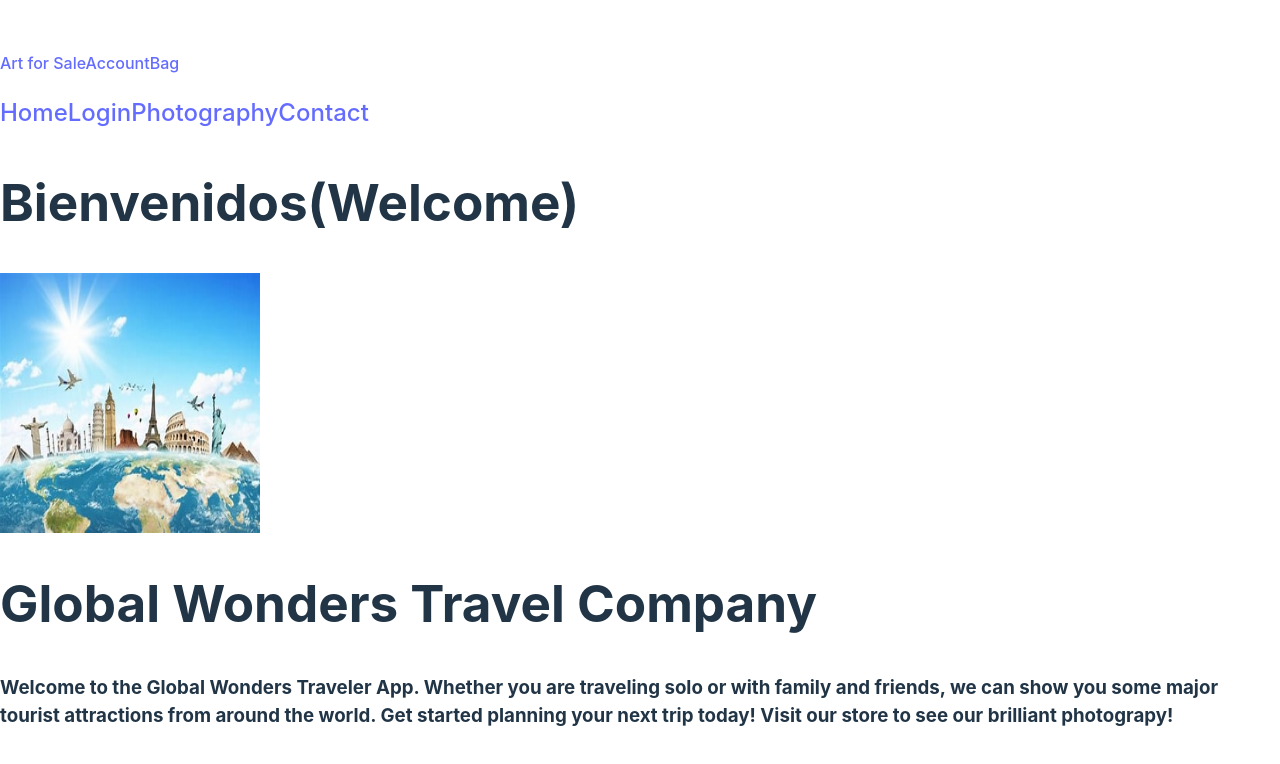
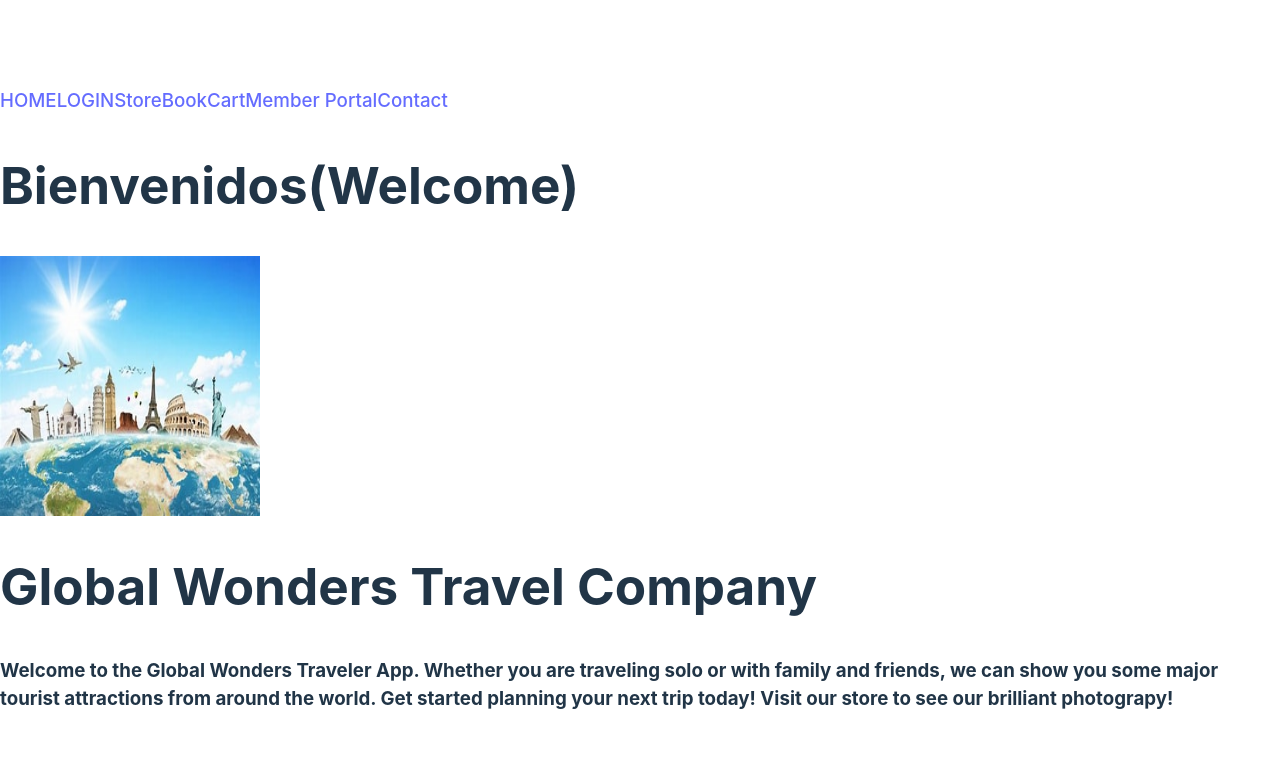
Before and after one commit to bgilmore86/GWTC.2024.Capstone1, a React (Vite) app: page / in a window 1280 px wide. Shown: the top 764 px of the page. Built offline with nearby package versions, Linux system fonts and the light colour scheme.

Commit message:
updated files

```diff
--- a/src/App.jsx
+++ b/src/App.jsx
@@ -9,7 +9,7 @@ import Photography from './components/Photography';
 import AboutUs from './components/AboutUs';
 
 import Navbar from './components/Navbar';
-import NavbarB from './components/NavbarB';
+
 
 import MainProducts from './components/MainProducts';
 import Cart from './components/Cart';
@@ -32,7 +32,6 @@ function App() {
 
   return (
     <BrowserRouter>
-      <NavbarB />
       <Navbar />
 
       <Routes>
--- a/src/List.css
+++ b/src/List.css
@@ -1,6 +1,5 @@
 img {
     display: flex;
-    justify-content: center;
     height: 260px;
     width: 260px;
 }
--- a/src/Nav.css
+++ /dev/null
@@ -1,14 +0,0 @@
-.nav {
-    display: flex;
-    justify-content: space-between;
-    background-color: black;
-
-}
-
-.navbarA {
-    display: flex;
-    justify-content:right;
-    justify-content: space-evenly;
-    background-color: black;
-
-}
--- a/src/components/AboutUs.jsx
+++ b/src/components/AboutUs.jsx
@@ -2,17 +2,7 @@
 
 
 function About() {
-
-  <section>
-        <h1>About Us Component</h1>;
-        <h2>Our History</h2>
-        <p>
-          Lorem ipsum dolor sit amet, consectetur adipiscing elit. Sed porttitor
-          lectus nibh. Curabitur arcu erat, accumsan id imperdiet et, porttitor
-          at sem. Donec rutrum congue leo eget malesuada.
-        </p>
-      </section>
-      }
-
+  return <h1>About Us Component</h1>;
+}
 
 export default About;
--- a/src/components/MainProducts.jsx
+++ b/src/components/MainProducts.jsx
@@ -5,7 +5,7 @@ import PropTypes from 'prop-types';
 function MainProducts({ products, onAdd }) {
 
   return (
-    <main className="block col-2">
+    <div>
       <h2>Products</h2>
       <div className="row">
         {products.map(product => (
@@ -16,7 +16,7 @@ function MainProducts({ products, onAdd }) {
           />
         ))}
       </div>
-    </main>
+    </div>
   );
 
 }
--- a/src/components/Navbar.jsx
+++ b/src/components/Navbar.jsx
@@ -2,12 +2,15 @@
 export default function Navbar() {
     return (
         <nav className="navbarA">
-            <h2>
-            <a href="/">Home</a>
-            <a href="/login">Login</a>
-            <a href="/photography">Photography</a>
+            <h3>
+            <a href="/">HOME</a>
+            <a href="/login">LOGIN</a>
+            <a href="/photography">Store</a>
+            <a href="/book">Book</a>
+            <a href="/cart">Cart</a>
+            <a href="/account">Member Portal</a>
             <a href="/aboutus">Contact</a>
-            </h2>
+            </h3>
         </nav>
     );
 }
--- a/src/components/NavbarB.jsx
+++ /dev/null
@@ -1,10 +0,0 @@
-//showing navbar with other routes available
-export default function NavbarB() {
-    return (
-        <nav className="navbarB">
-            <a href="/mainproducts">Art for Sale</a>
-            <a href="/account">Account</a>
-            <a href="/bag">Bag</a>
-        </nav>
-    );
-}
--- a/src/components/Product.jsx
+++ b/src/components/Product.jsx
@@ -1,4 +1,4 @@
-import React from 'react';
+import React from "react";
 import PropTypes from "prop-types";
 
 export default function Product(props) {
@@ -14,6 +14,7 @@ export default function Product(props) {
     </div>
   );
 }
+
 Product.propTypes = {
   product: PropTypes.shape({
     id: PropTypes.number.isRequired,
--- a/src/redux/apiSlice.js
+++ b/src/redux/apiSlice.js
@@ -20,7 +20,7 @@ export const apiSlice = createApi({
           }),
         }),
 
-        //account
+        //
 
     }),
   })
```
